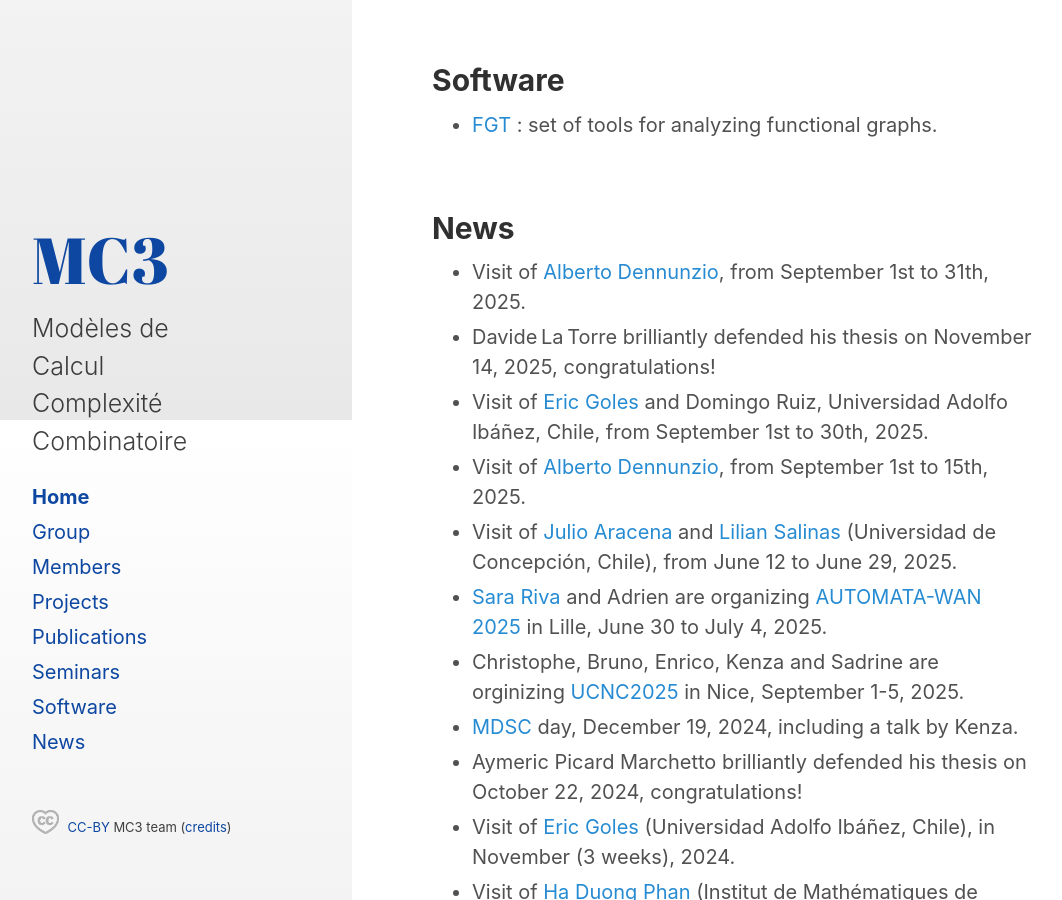
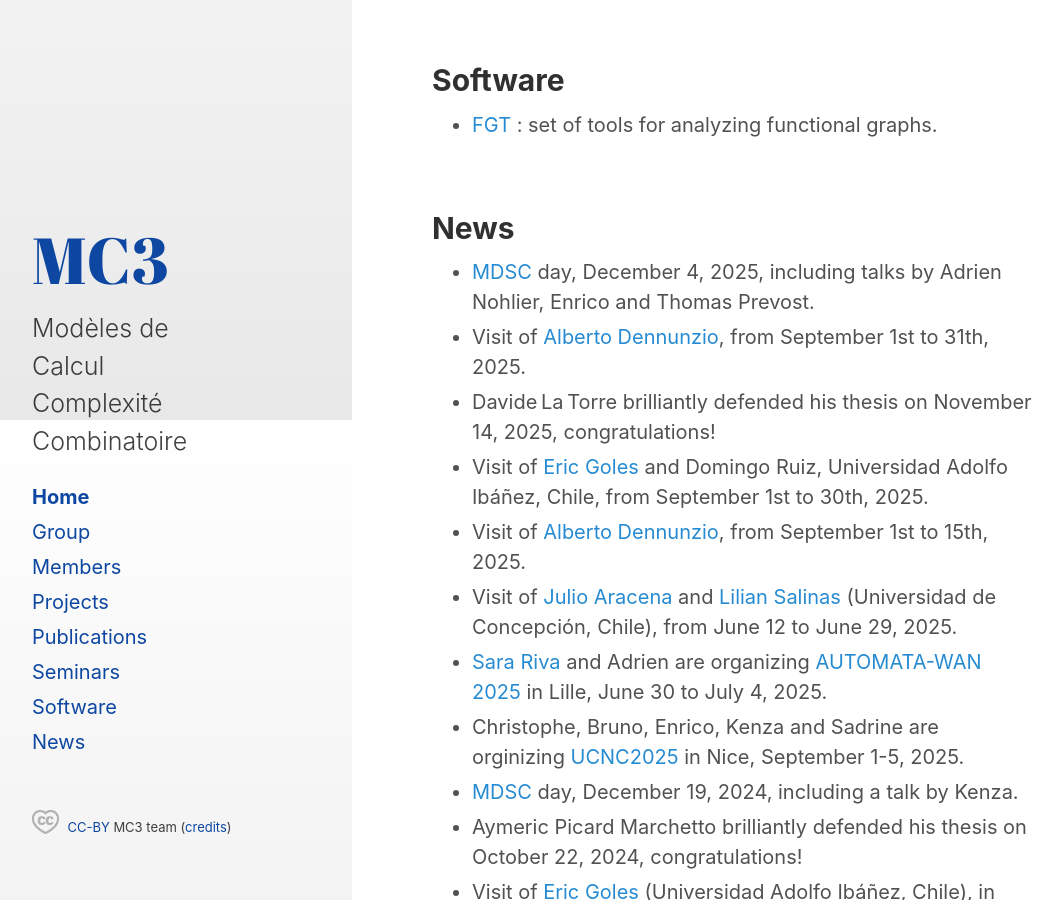
Before and after one commit to richardadrien/mc3, a Jekyll site: the page built from _posts/2023-11-01-home.md, in a window 1280 px wide and 900 px high, scrolled down 6780 px. Shown: the whole window, without its empty margins (8-1070 px from the left). Built offline with Jekyll 4.4.1, drawn with Linux system fonts in a browser that asks for light colours; the list of posts is cut into pages by our own code.

Commit message:
Update 2023-11-01-home.md

```diff
--- a/_posts/2023-11-01-home.md
+++ b/_posts/2023-11-01-home.md
@@ -149,6 +149,7 @@ To subscribe, please email Adrien RICHARD at ``<surname  at unice dot fr>``.
 <a id='news-link'></a><br />
 ## **News**
 
+- [MDSC](https://www.i3s.unice.fr/en/research-areas/mdsc) day, December 4, 2025, including talks by Adrien Nohlier, Enrico and Thomas Prevost.
 - Visit of [Alberto Dennunzio](https://www.unimib.it/alberto-dennunzio), from September 1st to 31th, 2025.
 - Davide La Torre brilliantly defended his thesis on November 14, 2025, congratulations!
 - Visit of [Eric Goles](https://pure.uai.cl/en/persons/eric-goles) and Domingo Ruiz, Universidad Adolfo Ibáñez, Chile, from September 1st to 30th, 2025.
```
